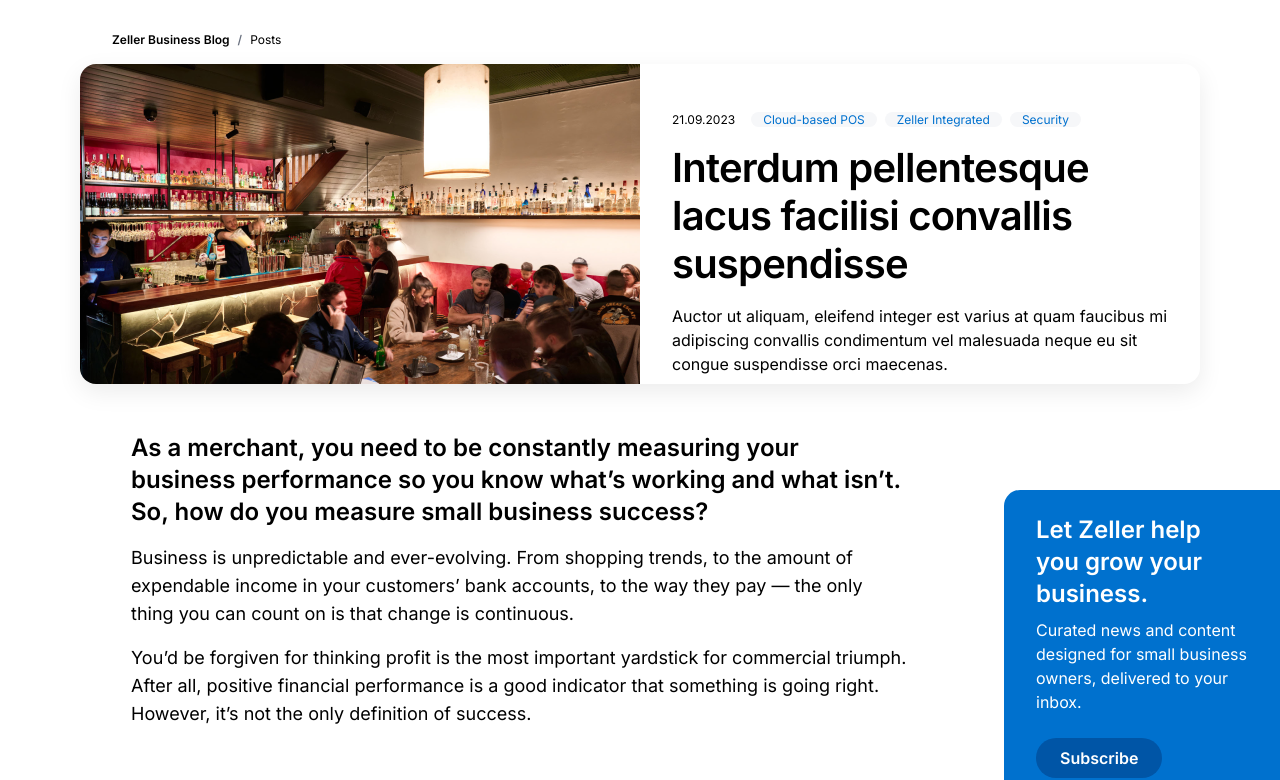
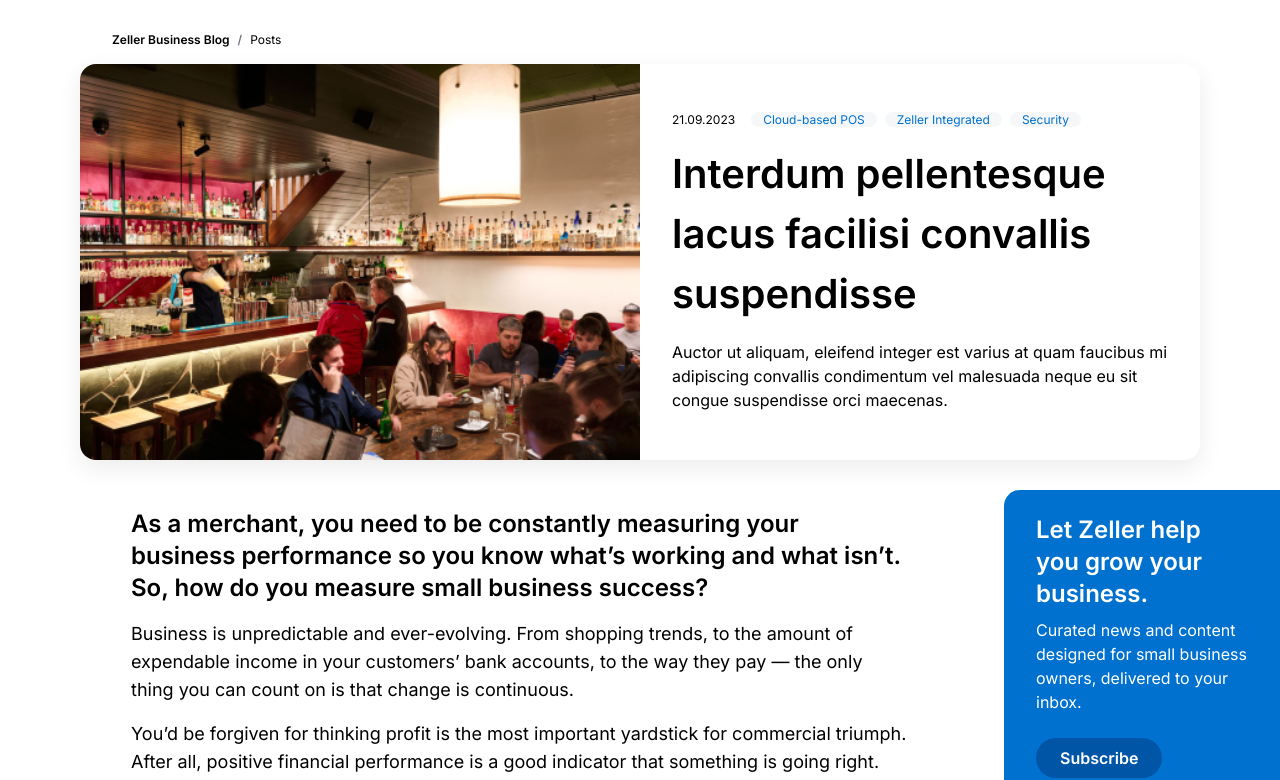
Before and after one commit to Markush-dev/Blog-card-nextjs, a Next.js app: page /posts/1 in a window 1280 px wide. Shown: the top 780 px of the page. Built offline with nearby package versions, Linux system fonts and the light colour scheme.

Commit message:
fix: Blog card and post page

```diff
--- a/src/app/globals.css
+++ b/src/app/globals.css
@@ -16,9 +16,8 @@
  box-shadow: 0 8px 24px 0 rgba(0, 0, 0, 0.08);
 }
 
-.custom-post-style-text h2 {
- line-height: 48px;
- letter-spacing: -0.8px;
+.custom-post-style-height-article article {
+ height: auto;
 }
 
 @screen md {
--- a/src/app/posts/[id]/page.tsx
+++ b/src/app/posts/[id]/page.tsx
@@ -35,7 +35,7 @@ const Page: FC<IProps> = ({ params: { id } }) => {
     <>
       <div className='md:px-20'>
         <Breadcrumb items={breadcrumbItemsPostPage} />
-        <div className='mt-4 custom-post-style-text'>
+        <div className='mt-4 custom-post-style-height-article'>
           <BlogCard
             data={data}
             configuration={POST_DEFAULT_CONFIG}
--- a/src/components/Blog/BlogCard/BlogCard.tsx
+++ b/src/components/Blog/BlogCard/BlogCard.tsx
@@ -38,7 +38,7 @@ const BlogCard: React.FC<BlogCardProps> = ({ data, configuration }) => {
   }, [isVertical, cardType]);
 
   const imageClassName = useMemo(() => {
-    const baseClassName = 'object-cover';
+    const baseClassName = 'object-cover w-full';
     const responsiveImageClassName = cardType === 'horizontal' && !isVertical ? 'responsive-image' : '';
     const roundedImageClassName = !changeImagePosition
       ? styles.imageStyles
```
